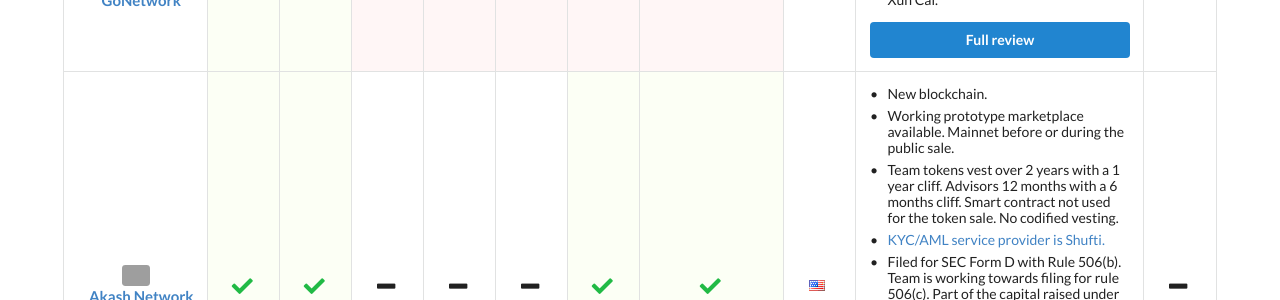
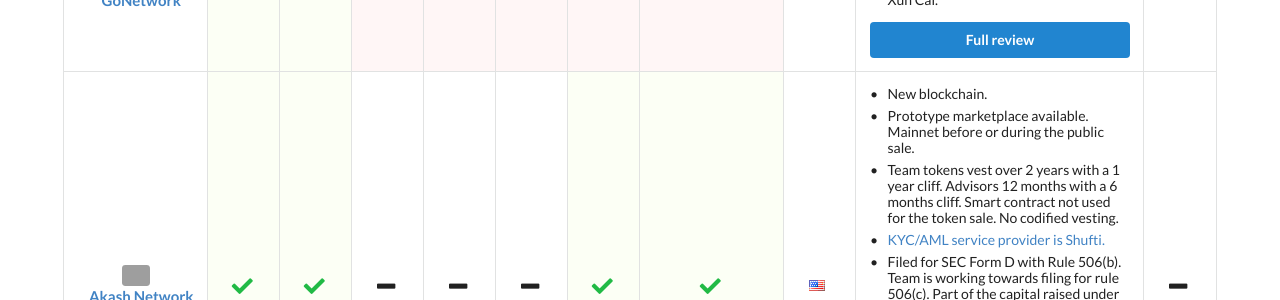
Before and after one commit to ico-check/ico-check, a Jekyll site: the page built from index.md, in a window 1280 px wide and 900 px high, scrolled down 485 px. Shown: the part 153-453 px from the top of the window. Built offline with Jekyll 4.4.1, drawn with Linux system fonts in a browser that asks for light colours; nearby versions of some CDN libraries; grey boxes are pictures that could not be loaded.

Commit message:
69-akashnetwork-ico-check
Comment update

```diff
--- a/_data/active-future-icos.yml
+++ b/_data/active-future-icos.yml
@@ -31,7 +31,7 @@
   location: United States
   comments:
     - content: New blockchain.
-    - content: Working prototype marketplace available. Mainnet before or during the public sale.
+    - content: Prototype marketplace available. Mainnet before or during the public sale.
     - content: Team tokens vest over 2 years with a 1 year cliff. Advisors 12 months with a 6 months cliff. Smart contract not used for the token sale. No codified vesting.
     - content: KYC/AML service provider is Shufti.
       url: https://shuftipro.com/
```
